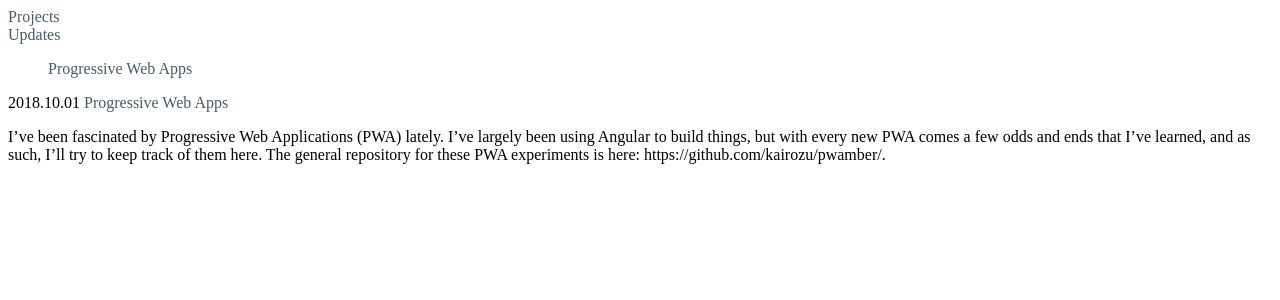
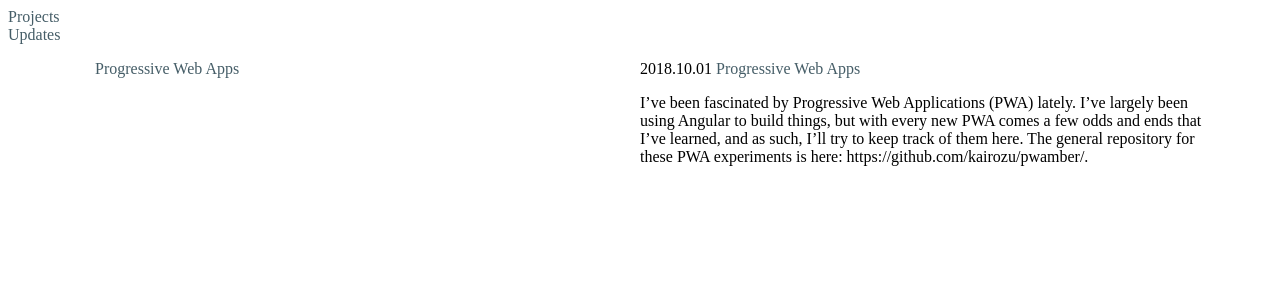
Before and after one commit to kairozu/kairozu.github.io, a Jekyll site: the page built from projects/index.md, in a window 1280 px wide. Shown: the top 300 px of the page. Built offline with Jekyll 4.4.1, drawn with Linux system fonts in a browser that asks for light colours; nearby versions of some CDN libraries.

Commit message:
add fc flex classes

```diff
--- a/_includes/nav.html
+++ b/_includes/nav.html
@@ -1,5 +1,4 @@
 {% include head.html %}
-    {% include topnav.html %}
     <div class="navlist">
         <ul class="fa-ul">
             {% for p in site.categories['updates'] %}
--- a/_includes/navproject.html
+++ b/_includes/navproject.html
@@ -1,5 +1,4 @@
 {% include head.html %}
-    {% include topnav.html %}
     <div class="navlist">
         <ul class="fa-ul">
             {% for p in site.categories['projects'] %}
--- a/_layouts/list.html
+++ b/_layouts/list.html
@@ -1,7 +1,7 @@
 {% include head.html %}
-<div class="row_white">
-    <div class="index_list_main">
-        <div class="index_navigation">
+{% include topnav.html %}
+<div class="fc">
+    <div class="fc-flex-50">
         {% assign INDEX_NAME = page.indextype %}
         {% if INDEX_NAME == 'updates' %}
             {% include nav.html %}
@@ -10,7 +10,7 @@
             {% include navproject.html %}
         {% endif %}
     </div>
-        <div class="index_content_list">
+    <div class="fc-flex-50">
         {% for p in site.categories[INDEX_NAME] limit 15 %}
         <p class="index_title">
             {{ p.date | date: "%Y.%m.%d" }} <a class="orange_bold" href="{{ p.url }}">{{ p.title }}</a>
@@ -21,5 +21,4 @@
         {% endfor %}
     </div>
 </div>
-</div>
 {% include foot.html %}
--- a/css/main.css
+++ b/css/main.css
@@ -9,3 +9,22 @@ a, a:link, a:visited {
 a, a:focus, a:hover { color: #687768; }
 .light { font-weight: 200; }
 .bold { font-weight: 600; }
+
+.fc {
+    display: flex;
+    max-width: 1170px;
+    margin: 0 auto;
+    justify-content: center;
+}
+
+.fc-flex-50 {
+    flex: 0 1 50%;
+}
+
+.fc-center {
+    display: flex;
+    margin: 20px;
+    flex-direction: column;
+    justify-content: center;
+    align-items: center;
+}
```
Lines whose indentation alone changed are shown as unchanged.
